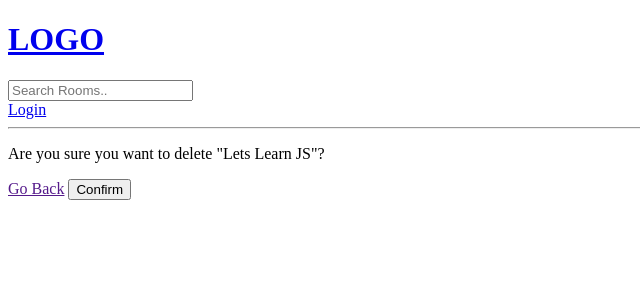
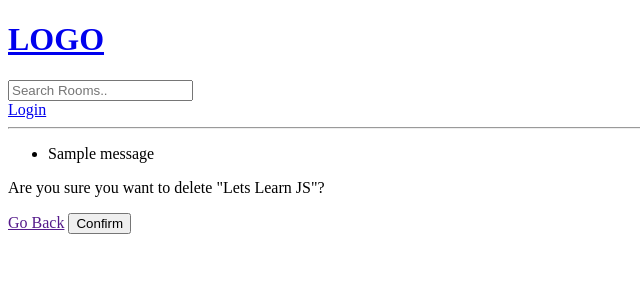
Before and after one commit to theraghavjuneja/djangoooo, a Django app: page /delete-room/1/ in a window 1280 px wide. Shown: the top 300 px of the page, without its empty margins (0-640 px from the left). Run offline with Django 5.2, Linux system fonts and the light colour scheme; data comes from the database, SQL or seed files in the repository; one stand-in notice (Sample message) is shown.

Commit message:
Added django flash message as output

```diff
--- a/projectok/base/views.py
+++ b/projectok/base/views.py
@@ -1,4 +1,6 @@
 from django.shortcuts import render,redirect
+from django.contrib.auth.models import User
+from django.contrib import messages
 # part 2 of db etc
 from .models import Room,Topic
 from django.db.models import Q
@@ -41,6 +43,15 @@ def home(request):
 
 
 def loginPage(request):
+    if request.method=='POST':
+        # i.e. user entered info
+        username=request.POST.get('username')
+        password=request.POST.get('password')
+        try:
+            user=User.objects.get(username=username)
+        except:
+            messages.error(request,'User does not exist')
+
     context={}
     return render(request,'base/login_register.html',context)
 # now also add pk
--- a/projectok/templates/main.html
+++ b/projectok/templates/main.html
@@ -7,6 +7,16 @@
 </head>
 <body>
     {% include 'navbar.html' %}
+    {% if messages %}
+    <ul class="messages">
+        {% for message in messages %}
+            <li class="{% if message.tags %}{{ message.tags }}{% endif %}">
+                {{ message }}
+            </li>
+        {% endfor %}
+    </ul>
+    {% endif %}
+
     {% block content %}
     {%endblock%}
 </body>
```
